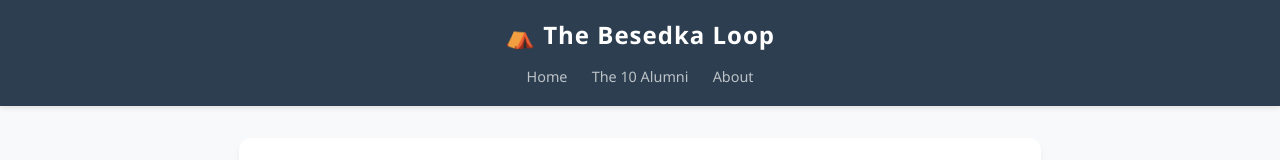
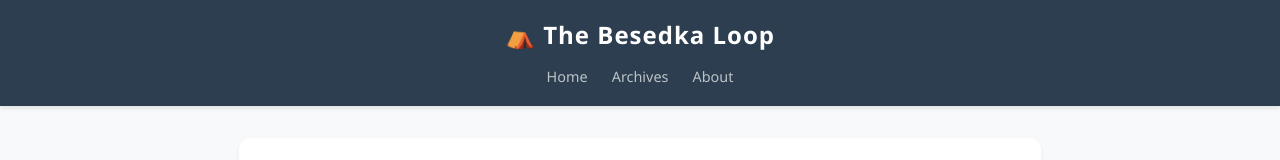
Before and after one commit to tonycho999/The_Besedka_Loop, an Astro site: page / in a window 1280 px wide. Shown: the top 160 px of the page. Built offline with nearby package versions, Linux system fonts and the light colour scheme; Astro itself is replaced by a stand-in of ours.

Commit message:
Update BaseLayout.astro

```diff
--- a/src/layouts/BaseLayout.astro
+++ b/src/layouts/BaseLayout.astro
@@ -56,7 +56,7 @@ const { title } = Astro.props;
       <h1><a href="/">⛺ The Besedka Loop</a></h1>
       <nav>
         <a href="/">Home</a>
-        <a href="/#alumni">The 10 Alumni</a>
+        <a href="/archives">Archives</a>
         <a href="/about">About</a>
       </nav>
     </header>
```
